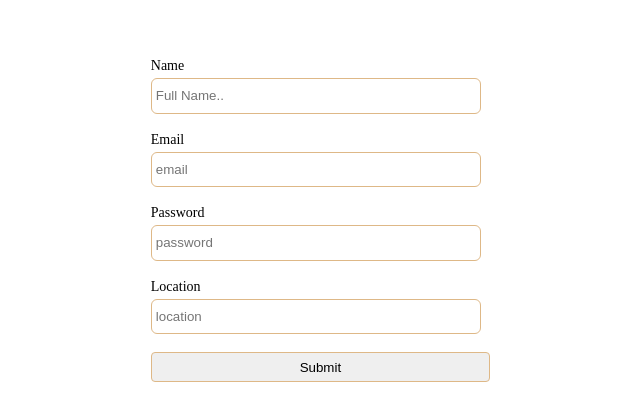
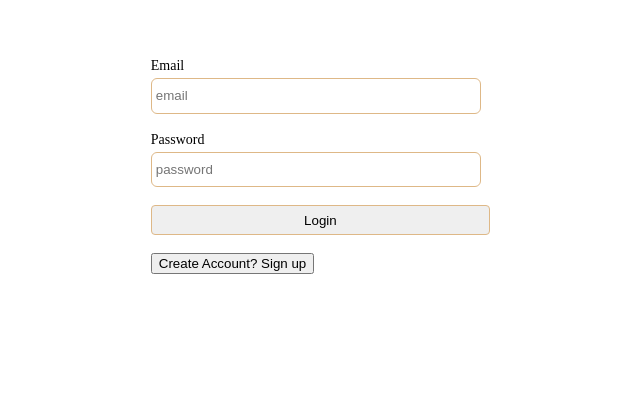
Before and after one commit to ys-333/justaexperiment, a React (Vite) app in the folder frontend/: page /login in a window 1280 px wide. Shown: the part 182-602 px from the top of the page, without its empty margins (310-950 px from the left). Built offline with nearby package versions, Linux system fonts and the light colour scheme.

Commit message:
login page completed

```diff
--- a/frontend/src/components/Login/Login.jsx
+++ b/frontend/src/components/Login/Login.jsx
@@ -1,6 +1,7 @@
 import styles from './Login.module.css'
 
 import { useReducer } from 'react'
+import { useState } from 'react'
 
 // for state management we would be using useReducer
 
@@ -44,6 +45,7 @@ function reducerFn(state, action) {
 
 const Login = () => {
   const [state, dispatch] = useReducer()
+  const [isLogin, setIsLogin] = useState(true)
 
   function changeHandler(type, value) {
     switch (type) {
@@ -58,12 +60,18 @@ const Login = () => {
     }
   }
 
+  function loginChangeHandler() {
+    setIsLogin((prev) => !prev)
+  }
+
   const submitHandler = () => {
     // ? submit handler
   }
 
   return (
-    <form className={styles.form}>
+    <div className={styles.form}>
+      <form>
+        {!isLogin && (
           <div className={styles.container}>
             <label className={styles.label} htmlFor="name">
               Name
@@ -75,6 +83,7 @@ const Login = () => {
               placeholder="Full Name.."
             />
           </div>
+        )}
         <div className={styles.container}>
           <label className={styles.label} htmlFor="email">
             Email
@@ -97,6 +106,7 @@ const Login = () => {
             placeholder="password"
           />
         </div>
+        {!isLogin && (
           <div className={styles.container}>
             <label className={styles.label} htmlFor="Location">
               Location
@@ -108,10 +118,35 @@ const Login = () => {
               placeholder="location"
             />
           </div>
+        )}
         <div className={styles.container}>
-        <input type="submit" value="Submit" className={styles.submit} />
+          <input
+            type="submit"
+            value={isLogin ? 'Login' : 'Signup'}
+            className={styles.submit}
+          />
         </div>
       </form>
+      <p>
+        {isLogin ? (
+          <button
+            onClick={() => {
+              setIsLogin((prev) => !prev)
+            }}
+          >
+            Create Account? Sign up
+          </button>
+        ) : (
+          <button
+            onClick={() => {
+              setIsLogin((prev) => !prev)
+            }}
+          >
+            Already User? Login
+          </button>
+        )}
+      </p>
+    </div>
   )
 }
 export default Login
```
Lines whose indentation alone changed are shown as unchanged.
